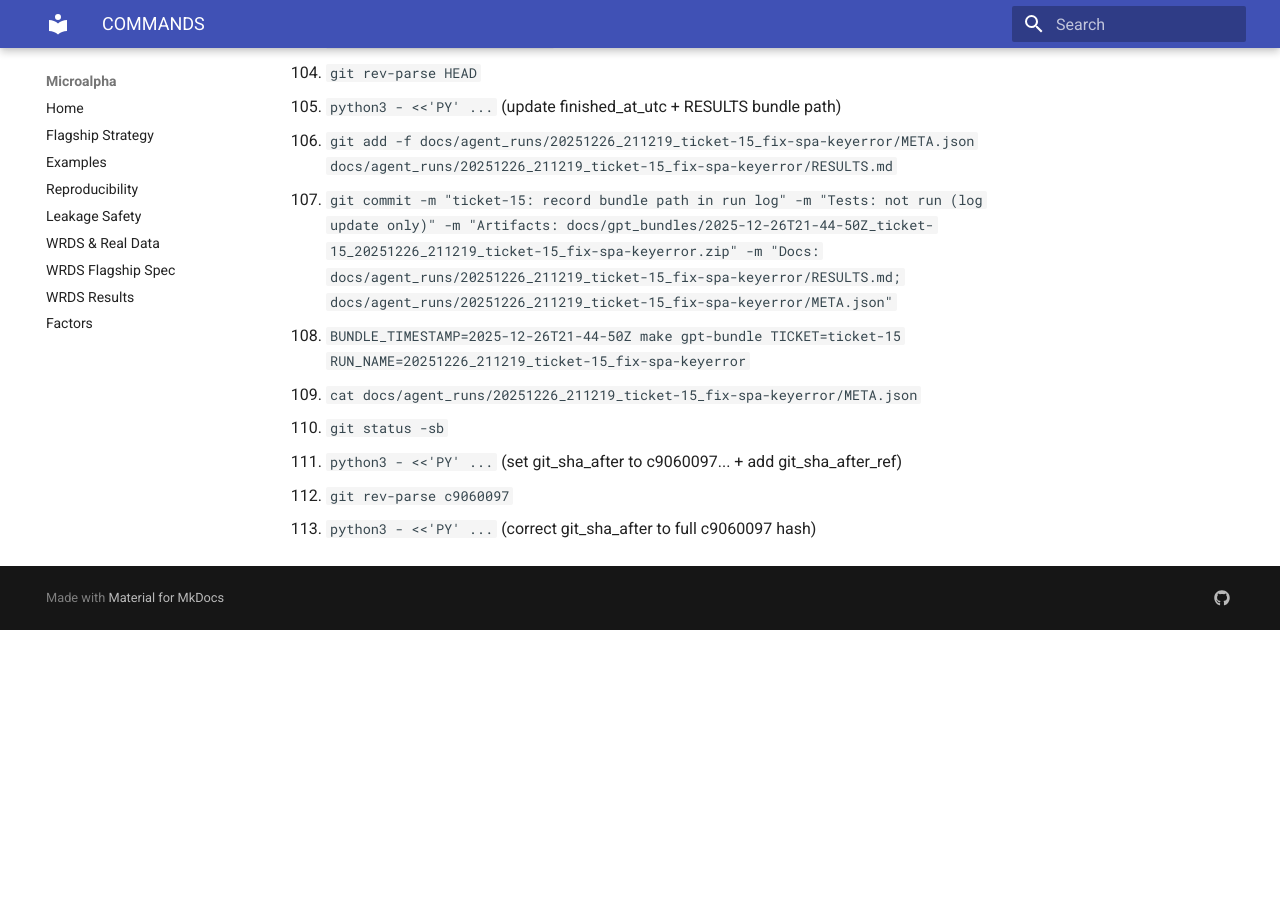
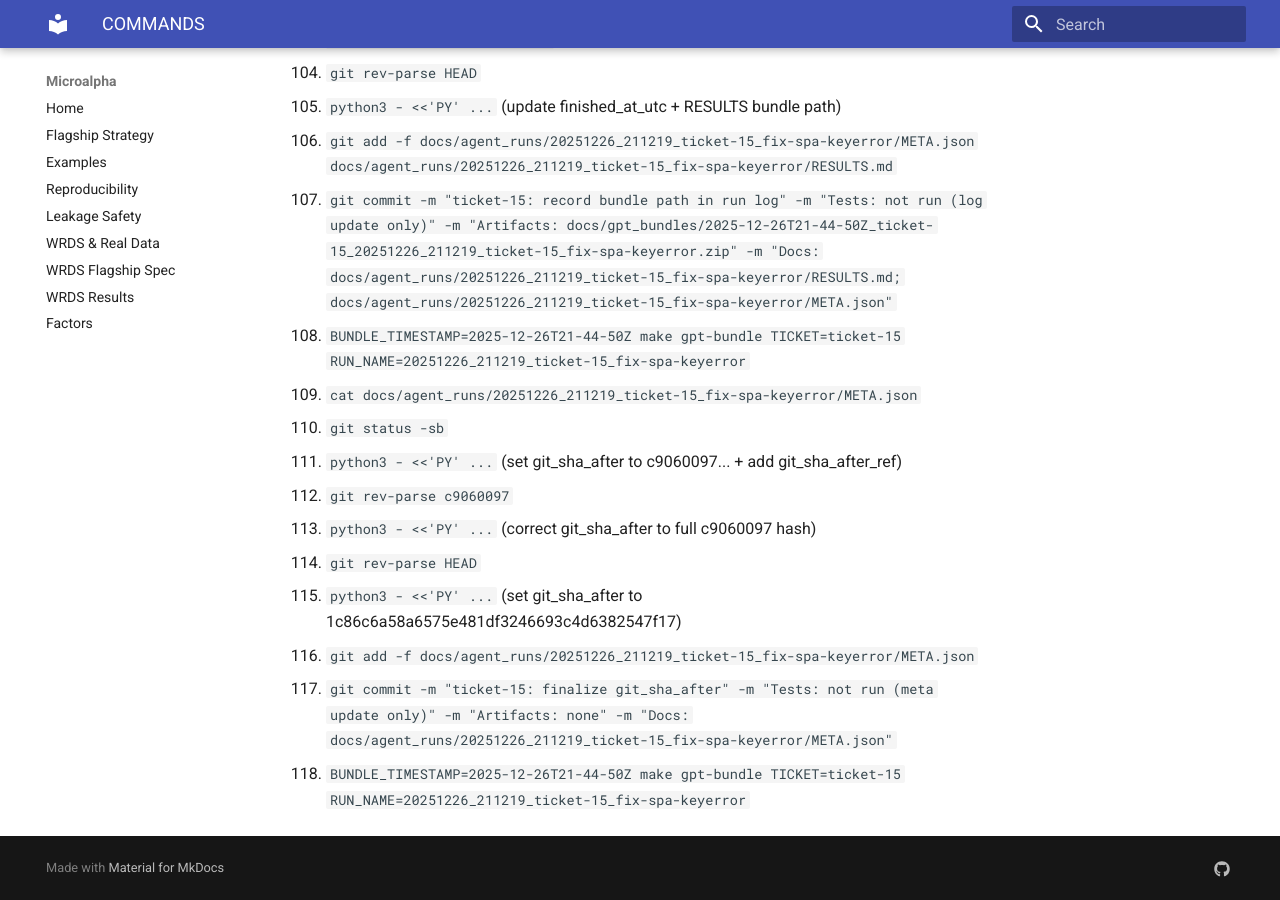
Before and after one commit to MateoBodon/microalpha, an MkDocs documentation site: the page built from docs/agent_runs/20251226_211219_ticket-15_fix-spa-keyerror/COMMANDS.md, in a window 1280 px wide and 900 px high, scrolled down 5243 px. Built offline with MkDocs 1.6.1 and Material for MkDocs 9.7.7, drawn with Linux system fonts in a browser that asks for light colours; before the commit the page ends 5873 px from its top, so only the background shows below that.

Commit message:
ticket-15: finalize git_sha_after
Tests: not run (meta update only)

Artifacts: none

Docs: docs/agent_runs/20251226_211219_ticket-15_fix-spa-keyerror/META.json, docs/agent_runs/20251226_211219_ticket-15_fix-spa-keyerror/COMMANDS.md

```diff
--- a/docs/agent_runs/20251226_211219_ticket-15_fix-spa-keyerror/COMMANDS.md
+++ b/docs/agent_runs/20251226_211219_ticket-15_fix-spa-keyerror/COMMANDS.md
@@ -111,3 +111,8 @@
 111. `python3 - <<'PY' ...` (set git_sha_after to c9060097... + add git_sha_after_ref)
 112. `git rev-parse c9060097`
 113. `python3 - <<'PY' ...` (correct git_sha_after to full c9060097 hash)
+114. `git rev-parse HEAD`
+115. `python3 - <<'PY' ...` (set git_sha_after to 1c86c6a58a6575e481df3246693c4d6382547f17)
+116. `git add -f docs/agent_runs/20251226_211219_ticket-15_fix-spa-keyerror/META.json`
+117. `git commit -m "ticket-15: finalize git_sha_after" -m "Tests: not run (meta update only)" -m "Artifacts: none" -m "Docs: docs/agent_runs/20251226_211219_ticket-15_fix-spa-keyerror/META.json"`
+118. `BUNDLE_TIMESTAMP=2025-12-26T21-44-50Z make gpt-bundle TICKET=ticket-15 RUN_NAME=20251226_211219_ticket-15_fix-spa-keyerror`
--- a/docs/agent_runs/20251226_211219_ticket-15_fix-spa-keyerror/META.json
+++ b/docs/agent_runs/20251226_211219_ticket-15_fix-spa-keyerror/META.json
@@ -4,7 +4,7 @@
   "started_at_utc": "2025-12-26T21:12:19Z",
   "finished_at_utc": "2025-12-26T21:44:50Z",
   "git_sha_before": "12b63a22117a3a5acf1784eac2df4418c3037ba9",
-  "git_sha_after": "c9060097817d0369695174c504216a84a9509856",
+  "git_sha_after": "1c86c6a58a6575e481df3246693c4d6382547f17",
   "branch_name": "codex/ticket-15-fix-spa-keyerror",
   "host_env_notes": "macOS (Darwin) / Python 3.12.2 / report-only SPA rerun; WRDS_DATA_ROOT not required",
   "dataset_id": "wrds_flagship_2025-12-26T17-21-39Z-75ce3c8",
@@ -25,6 +25,6 @@
     "docs/results_wrds.md"
   ],
   "web_sources": [],
-  "git_sha_after_resolved": "c9060097817d0369695174c504216a84a9509856",
+  "git_sha_after_resolved": "1c86c6a58a6575e481df3246693c4d6382547f17",
   "git_sha_after_ref": "refs/heads/codex/ticket-15-fix-spa-keyerror"
 }
```
